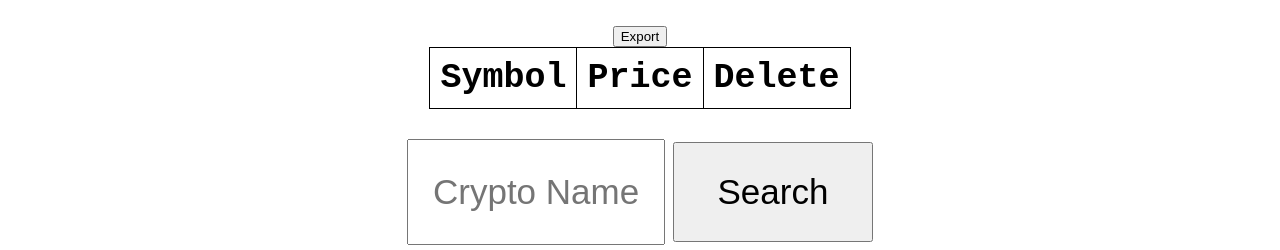
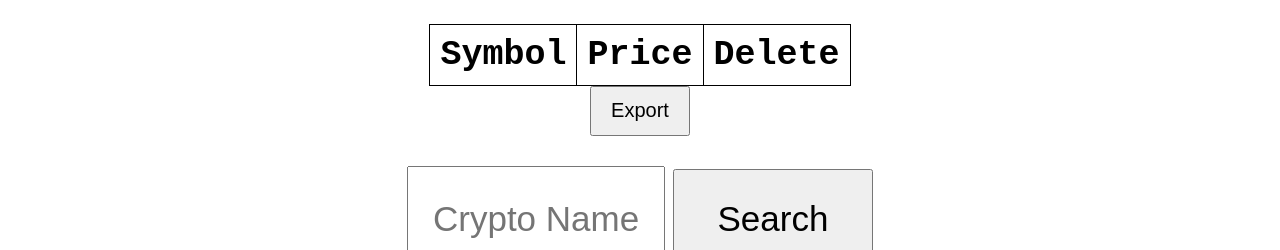
Before and after one commit to bklarer/phase-1-project-stockAPP, a plain HTML site: page index.html in a window 1280 px wide. Shown: the part 407-657 px from the top of the page. Drawn offline with Linux system fonts and the light colour scheme; no server answers.

Commit message:
Move export button and style

```diff
--- a/index.html
+++ b/index.html
@@ -23,7 +23,7 @@
             </div>
             <div id="watchlist">
                 <h1>Watchlist</h1>
-                <button id="export">Export</button>
+
                 <table id="watchlistTable">
                     <tr>
                         <th>Symbol</th>
@@ -31,6 +31,7 @@
                         <th>Delete</th>
                     </tr>
                 </table>
+                <button id="export">Export</button>
             </div>
         <!-- </div>         -->
 
--- a/style.css
+++ b/style.css
@@ -100,6 +100,12 @@ table, th, td, tr {
     border: 1px solid;
 }
 
+#export {
+    height: 50px;
+    width: 100px;
+    font-size: 20px;
+}
+
 #export:hover {
     background-color: yellow;
     cursor: pointer;
```
